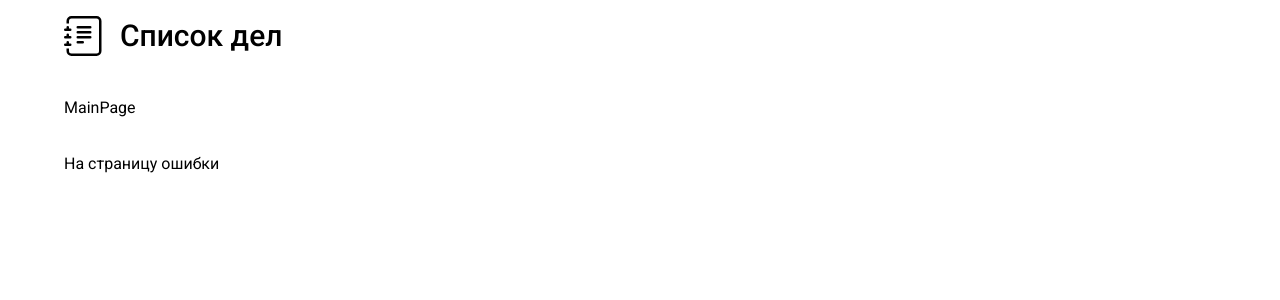
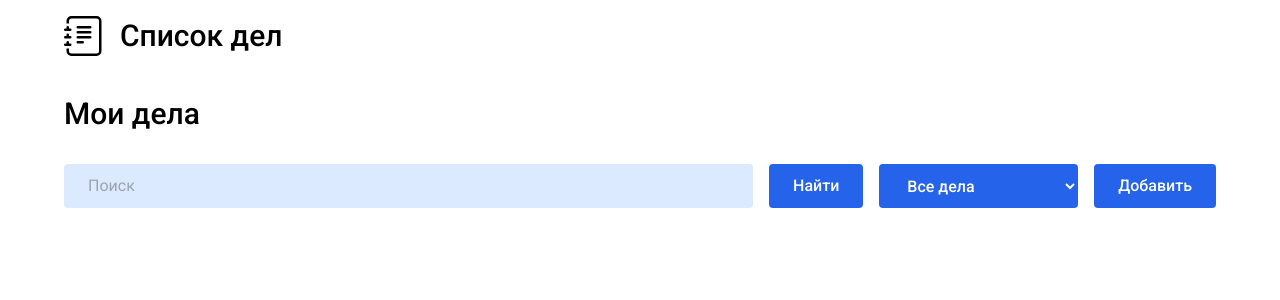
Before and after one commit to QbicR/todo-app, a React (Vite) app: page / in a window 1280 px wide. Shown: the top 300 px of the page. Built offline with nearby package versions, Linux system fonts and the light colour scheme.

Commit message:
feat: добавил селект

```diff
--- a/src/pages/main-page/main-page.tsx
+++ b/src/pages/main-page/main-page.tsx
@@ -1,15 +1,40 @@
-import { AppPaths } from "@/app/providers"
-import { ContentTemplate, Heading } from "@/shared/ui"
-import { AppLink } from "@/shared/ui"
+import {
+  Button,
+  ContentTemplate,
+  Heading,
+  ISelectOption,
+  Select,
+  TextField,
+} from "@/shared/ui"
+
+import { useState } from "react"
+
+const options: ISelectOption[] = [
+  { label: "Все дела", value: "all" },
+  { label: "Выполненные", value: "completed" },
+  { label: "Не выполненные", value: "uncompleted" },
+]
 
 export const MainPage = () => {
+  const [selectValue, setSelectValue] = useState("")
+
   return (
     <ContentTemplate title="Мои дела">
       <div className="flex flex-col gap-8">
-        <Heading>MainPage</Heading>
-        <AppLink to={AppPaths.not_found} className="w-fit">
-          На страницу ошибки
-        </AppLink>
+        <Heading className="text-3xl font-medium">Мои дела</Heading>
+        <div className="flex gap-4">
+          <form className="flex w-full gap-4" noValidate>
+            <TextField placeholder="Поиск" />
+            <Button type="submit">Найти</Button>
+          </form>
+          <Select
+            options={options}
+            value={selectValue}
+            onChange={value => setSelectValue(value)}
+            size={"medium"}
+          />
+          <Button type="button">Добавить</Button>
+        </div>
       </div>
     </ContentTemplate>
   )
--- a/src/shared/ui/index.ts
+++ b/src/shared/ui/index.ts
@@ -5,3 +5,6 @@ export { TodoIcon } from "./icons"
 export { Heading } from "./heading"
 export { Text } from "./text"
 export { TextField } from "./text-field"
+export { Select } from "./select"
+
+export type { ISelectOption } from "./select"
--- /dev/null
+++ b/src/shared/ui/select/index.ts
@@ -0,0 +1,2 @@
+export * from "./select"
+export * from "./types"
--- /dev/null
+++ b/src/shared/ui/select/select.tsx
@@ -0,0 +1,42 @@
+import { Field, Select as SelectUI } from "@headlessui/react"
+import { ChangeEvent, FC } from "react"
+import { ISelectProps } from "./types"
+import { selectStyles } from "./styles"
+
+export const Select: FC<ISelectProps> = ({
+  value,
+  options,
+  onChange,
+  variant,
+  size,
+  disabled,
+  ...otherProps
+}) => {
+  const onChangeHandler = (e: ChangeEvent<HTMLSelectElement>) => {
+    if (onChange) {
+      onChange(e.target.value)
+    }
+  }
+
+  return (
+    <Field disabled={disabled}>
+      <SelectUI
+        name={value}
+        value={value}
+        onChange={onChangeHandler}
+        className={selectStyles({ variant, size })}
+        {...otherProps}
+      >
+        {options.map((option, index) => (
+          <option
+            key={index}
+            value={option.value}
+            className="bg-white text-black"
+          >
+            {option.label}
+          </option>
+        ))}
+      </SelectUI>
+    </Field>
+  )
+}
--- /dev/null
+++ b/src/shared/ui/select/styles.ts
@@ -0,0 +1,23 @@
+import { cva } from "class-variance-authority"
+
+export const selectStyles = cva("select", {
+  variants: {
+    variant: {
+      primary: ["bg-blue-600 text-white font-medium"],
+    },
+    size: {
+      small: ["text-sm py-2 px-4 h-9"],
+      medium: ["text-base py-2.5 px-6 h-11"],
+    },
+  },
+  compoundVariants: [
+    {
+      class:
+        "w-50 transition-colors disabled:cursor-not-allowed disabled:bg-slate-300 disabled:text-gray-400 rounded keyboard-focus",
+    },
+  ],
+  defaultVariants: {
+    variant: "primary",
+    size: "medium",
+  },
+})
--- /dev/null
+++ b/src/shared/ui/select/types.ts
@@ -0,0 +1,23 @@
+import { VariantProps } from "class-variance-authority"
+import { SelectHTMLAttributes } from "react"
+import { selectStyles } from "./styles"
+
+export interface ISelectOption {
+  value: string
+  label: string
+}
+
+interface IProps {
+  value: string
+  options: ISelectOption[]
+  onChange: (value: string) => void
+  disabled?: boolean
+}
+
+export interface ISelectProps
+  extends Omit<
+      SelectHTMLAttributes<HTMLSelectElement>,
+      "size" | "value" | "onChange"
+    >,
+    VariantProps<typeof selectStyles>,
+    IProps {}
--- a/src/shared/ui/text-field/text-field.tsx
+++ b/src/shared/ui/text-field/text-field.tsx
@@ -15,7 +15,7 @@ export const TextField: FC<ITextFieldProps> = ({
   const labelSize = size === "small" ? "text-sm" : "text-base"
 
   return (
-    <Field className="flex flex-col gap-2" disabled={disabled}>
+    <Field className="flex w-full flex-col gap-2" disabled={disabled}>
       {label && (
         <Label
           className={twMerge(
```
